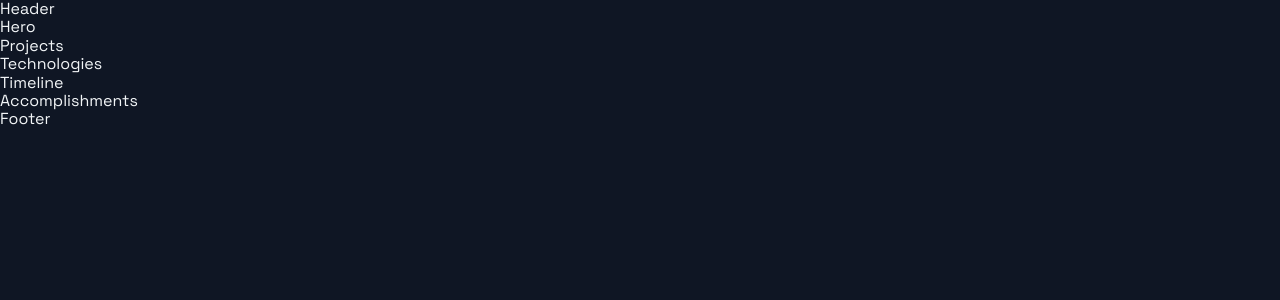
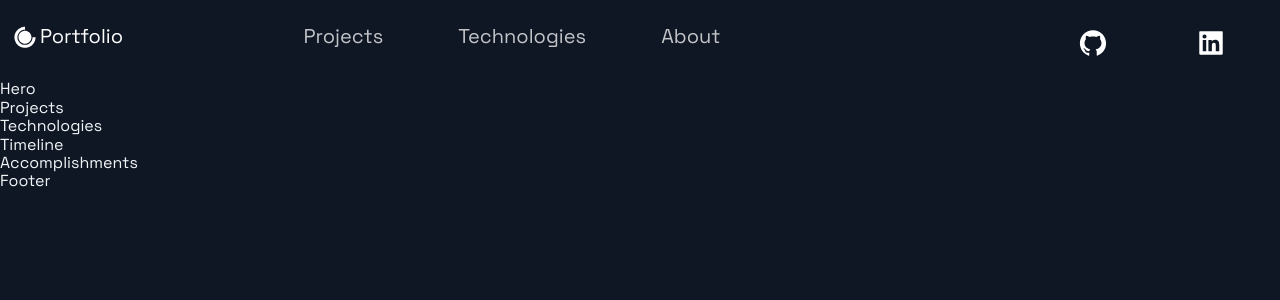
Before and after one commit to raguilar27/Porfolio-Website, a Next.js app in the folder portfolio/: page / in a window 1280 px wide. Shown: the top 300 px of the page. Built offline with nearby package versions, Linux system fonts and the light colour scheme.

Commit message:
added nav links

```diff
--- a/portfolio/src/components/Header/Header.js
+++ b/portfolio/src/components/Header/Header.js
@@ -5,6 +5,7 @@
 
 import {
   Container,
+  Span,
   Div1,
   Div2,
   Div3,
@@ -12,6 +13,48 @@
   SocialIcons,
 } from "./HeaderStyles";
 
-const Header = () => <div>Header</div>;
+const Header = () => (
+  <Container>
+    <Div1>
+      <Link href="/">
+        <a
+          style={{
+            display: "flex",
+            alignItems: "center",
+            color: "white",
+            marginBottom: "17px",
+          }}
+        >
+          <DiCssdeck size="3rem" /> <Span>Portfolio</Span>
+        </a>
+      </Link>
+    </Div1>
+    <Div2>
+      <li>
+        <Link href="#project">
+          <NavLink>Projects</NavLink>
+        </Link>
+      </li>
+      <li>
+        <Link href="#tech">
+          <NavLink>Technologies</NavLink>
+        </Link>
+      </li>
+      <li>
+        <Link href="#about">
+          <NavLink>About</NavLink>
+        </Link>
+      </li>
+    </Div2>
+    <Div3>
+      <SocialIcons href="https://github.com/raguilar27">
+        <AiFillGithub size="3rem" />
+      </SocialIcons>
+      <SocialIcons href="https://www.linkedin.com/in/rogelio-aguilar-52b88617b/">
+        <AiFillLinkedin size="3rem" />
+      </SocialIcons>
+    </Div3>
+  </Container>
+);
 
 export default Header;
--- a/portfolio/src/components/Header/HeaderStyles.js
+++ b/portfolio/src/components/Header/HeaderStyles.js
@@ -15,6 +15,9 @@
     grid-column-gap: 0.5rem;
     grid-row-gap: 0.5rem;
   }
+`;
+export const Span = styled.div`
+  font-size: 2rem;
 `;
 export const Div1 = styled.div`
   grid-area: 1 / 1 / 2 / 2;
```
